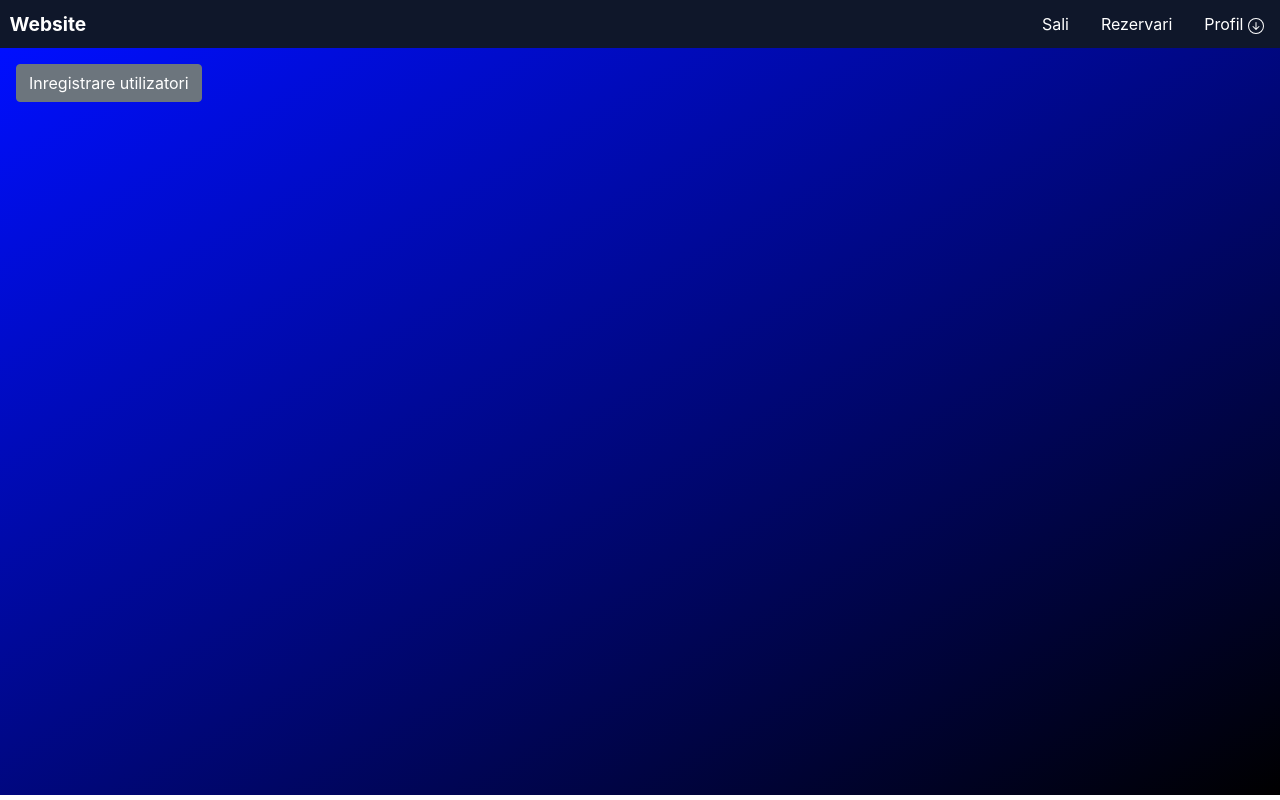
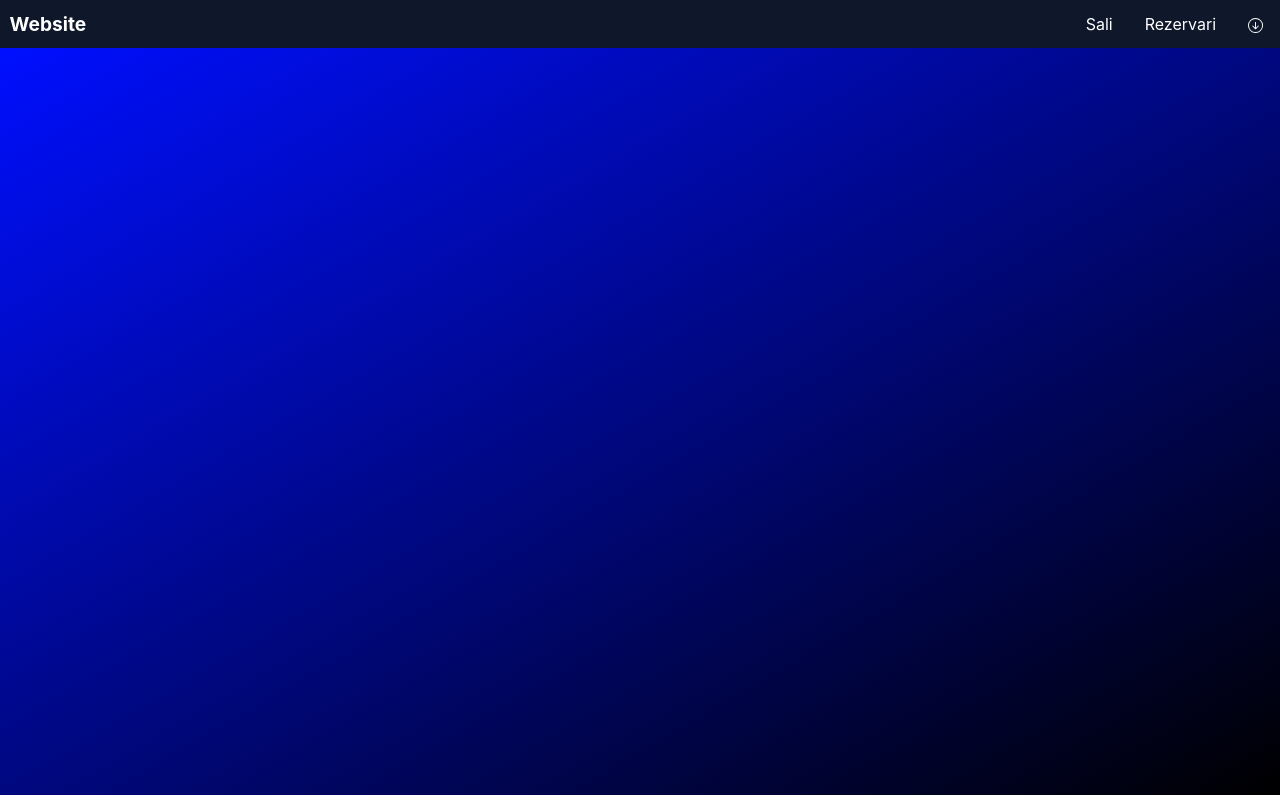
Before and after one commit to vlad-stefan-iacob/CampusBooking, a React (Create React App) app in the folder frontend/: page /home in a window 1280 px wide. Built offline with nearby package versions, Linux system fonts and the light colour scheme.

Commit message:
pass firstname, lastname, role from backend to interface

```diff
--- a/frontend/src/App.css
+++ b/frontend/src/App.css
@@ -59,3 +59,12 @@
     justify-content: center;
     align-content: center;
 }
+
+.welcome-message{
+    display: flex;
+    align-items: center;
+    justify-content: center;
+    padding: 10px;
+    font-size: 20px;
+    color: white;
+}
--- a/frontend/src/App.js
+++ b/frontend/src/App.js
@@ -5,6 +5,7 @@ import Home from "./components/Home";
 import RegisterForm from "./components/RegisterForm";
 import {AuthProvider} from "./components/AuthContext";
 import Logout from "./components/Logout";
+import Profile from "./components/Profile";
 
 function App() {
     return (
@@ -15,6 +16,7 @@ function App() {
                 <Route path="/home" element={<Home/>}/>
                 <Route path="/register" element={<RegisterForm/>}/>
                 <Route path="/logout" element={<Logout/>}/>
+                <Route path="/edit-profile" element={<Profile/>}/>
             </Routes>
         </AuthProvider>
 
--- a/frontend/src/components/Home.js
+++ b/frontend/src/components/Home.js
@@ -6,6 +6,9 @@ import 'bootstrap/dist/css/bootstrap.min.css';
 function Home() {
 
     const navigate = useNavigate();
+
+    const storedUser = JSON.parse(localStorage.getItem('user'));
+    const { firstName, lastName, role } = storedUser || {};
     const onRegister = () => {
         navigate('/register');
     };
@@ -14,9 +17,19 @@ function Home() {
         <div className="Home">
             <Navbar/>
             <div className="background-home">
-                <button type="button" className="btn btn-secondary" onClick={onRegister}>
-                    Inregistrare utilizatori
-                </button>
+
+                <div className="welcome-message">
+                    {firstName && lastName && role && (
+                        <p>Bine ati venit, {firstName} {lastName}! Rolul dumneavoastra este de {role}.</p>
+                    )}
+                </div>
+
+                {role === "ADMIN" && (
+                    <button type="button" className="btn btn-secondary" onClick={onRegister}>
+                        Inregistrare utilizatori
+                    </button>
+                )}
+
             </div>
         </div>
     );
--- a/frontend/src/components/LoginForm.js
+++ b/frontend/src/components/LoginForm.js
@@ -56,8 +56,10 @@ function LoginForm() {
                     setErrors({});
                     login(response.data.token);
                     console.log("Autentificare reusita");
-
-                    // Pass the user email to the Home component
+                    localStorage.setItem('user', JSON.stringify({
+                        firstName: response.data.firstName,
+                        lastName: response.data.lastName,
+                        role: response.data.role }));
                     navigate('/home');
                 }
             } catch (error) {
--- a/frontend/src/components/Navbar.js
+++ b/frontend/src/components/Navbar.js
@@ -9,9 +9,12 @@ export const Navbar = () => {
         setMenuOpen(!menuOpen);
     };
 
+    const storedUser = JSON.parse(localStorage.getItem('user'));
+    const { firstName, lastName } = storedUser || {};
+
     return (
         <nav>
-            <Link to="/" className="title">
+            <Link to="/home" className="title">
                 Website
             </Link>
             <div className="menu" onClick={() => setMenuOpen(!menuOpen)}>
@@ -27,7 +30,7 @@ export const Navbar = () => {
                     <Link to="/reservations">Rezervari</Link>
                 </li>
                 <li className={`profil-trigger ${menuOpen ? 'active' : ''}`} onClick={handleProfilClick}>
-                    <div>Profil <svg xmlns="http://www.w3.org/2000/svg" width="16" height="16" fill="currentColor" className="bi bi-arrow-down-circle" viewBox="0 0 16 16">
+                    <div>{firstName} {lastName} <svg xmlns="http://www.w3.org/2000/svg" width="16" height="16" fill="currentColor" className="bi bi-arrow-down-circle" viewBox="0 0 17 17">
                         <path fill-rule="evenodd" d="M1 8a7 7 0 1 0 14 0A7 7 0 0 0 1 8m15 0A8 8 0 1 1 0 8a8 8 0 0 1 16 0M8.5 4.5a.5.5 0 0 0-1 0v5.793L5.354 8.146a.5.5 0 1 0-.708.708l3 3a.5.5 0 0 0 .708 0l3-3a.5.5 0 0 0-.708-.708L8.5 10.293z"/>
                     </svg></div>
                     <div className="dropdown-menu">
--- a/frontend/src/style/Navbar.css
+++ b/frontend/src/style/Navbar.css
@@ -73,7 +73,8 @@ nav ul .profil-trigger .dropdown-menu {
     display: none;
     position: absolute;
     top: 100%;
-    left: -77px;
+    right: 0;
+    min-width: 100%;
     background-color: #0f172a;
     border-radius: 0.5rem;
 }
```
Also changed, not shown: frontend/src/components/Profile.js (added).
